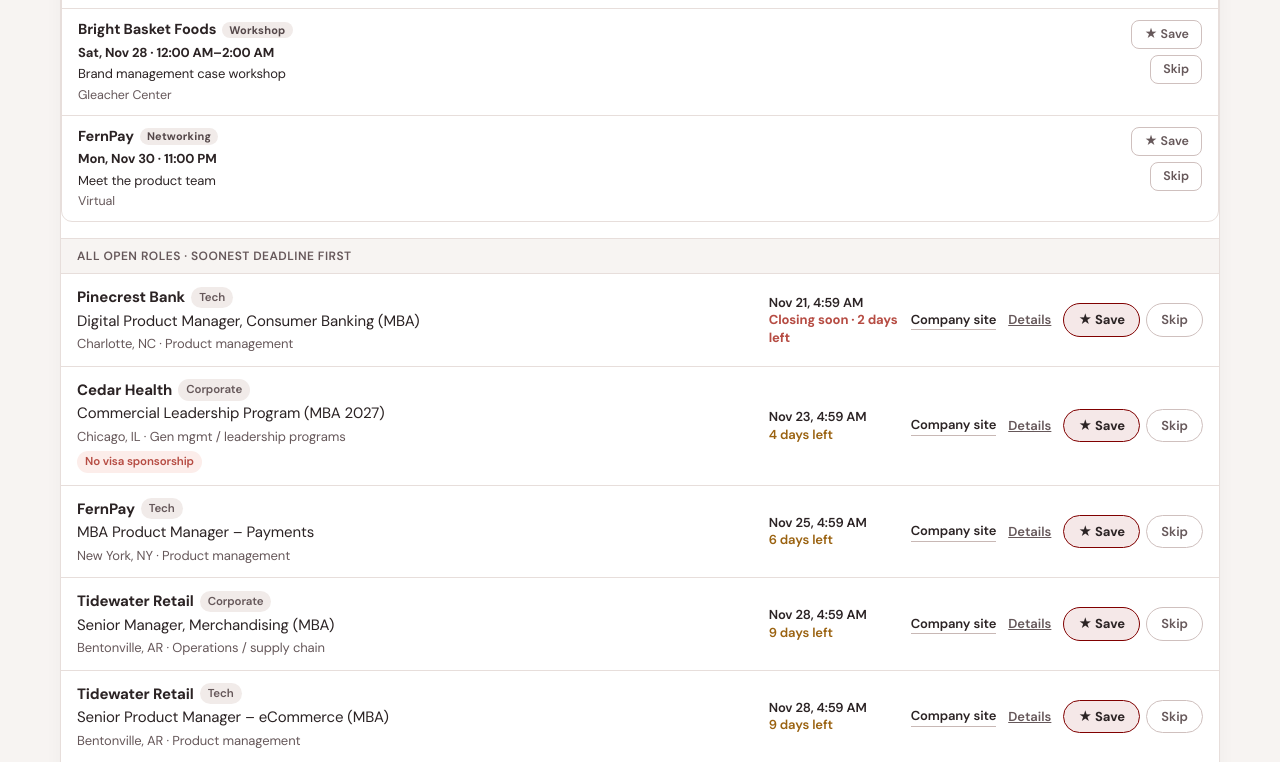
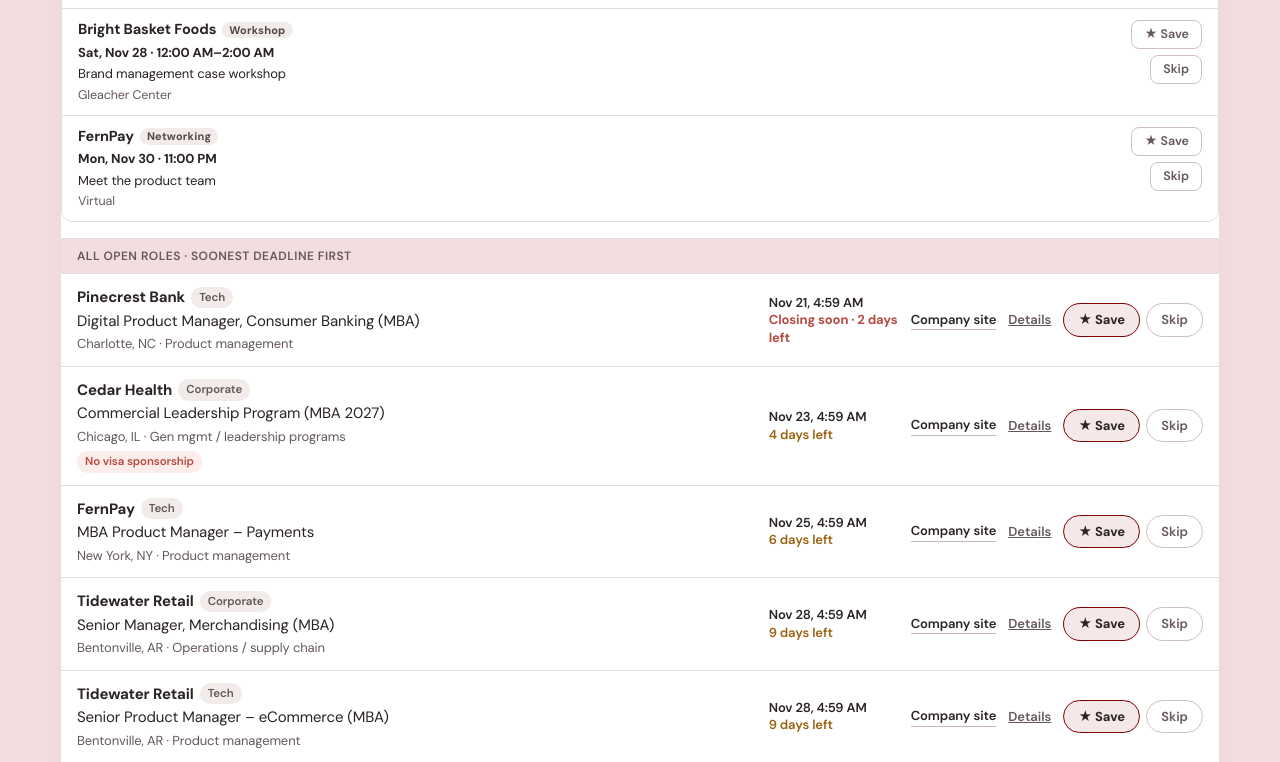
Before and after one commit to picklejae/mba-internship-board, a plain HTML site: page full-time/index.html in a window 1280 px wide. Shown: the part 798-1560 px from the top of the page. Drawn offline with Linux system fonts and the light colour scheme.

Commit message:
Use a light maroon background on all career boards

```diff
--- a/full-time/index.html
+++ b/full-time/index.html
@@ -314,7 +314,7 @@ footer .who{margin:10px 0 0}
 /* Booth-inspired maroon theme */
 :root{
   color-scheme:light;
-  --paper:#F7F4F2; --sand:#EEE8E5; --surface:#FFFFFF; --ink:#2B2324; --muted:#66585A; --faint:#715F62;
+  --paper:#F2DDE0; --sand:#EAD0D5; --surface:#FFFFFF; --ink:#2B2324; --muted:#66585A; --faint:#715F62;
   --line:#E7DEDB; --line-strong:#CFC0BE; --hi:#F5E8E8;
   --brand:#800000; --brand-deep:#590000; --brand-soft:#F5E8E8; --signal:#F0DADA;
   --star:var(--brand); --star-soft:var(--brand-soft);
```
Also changed, not shown: in-quarter/index.html (+1 -1 lines), index.html (+1 -1 lines).
